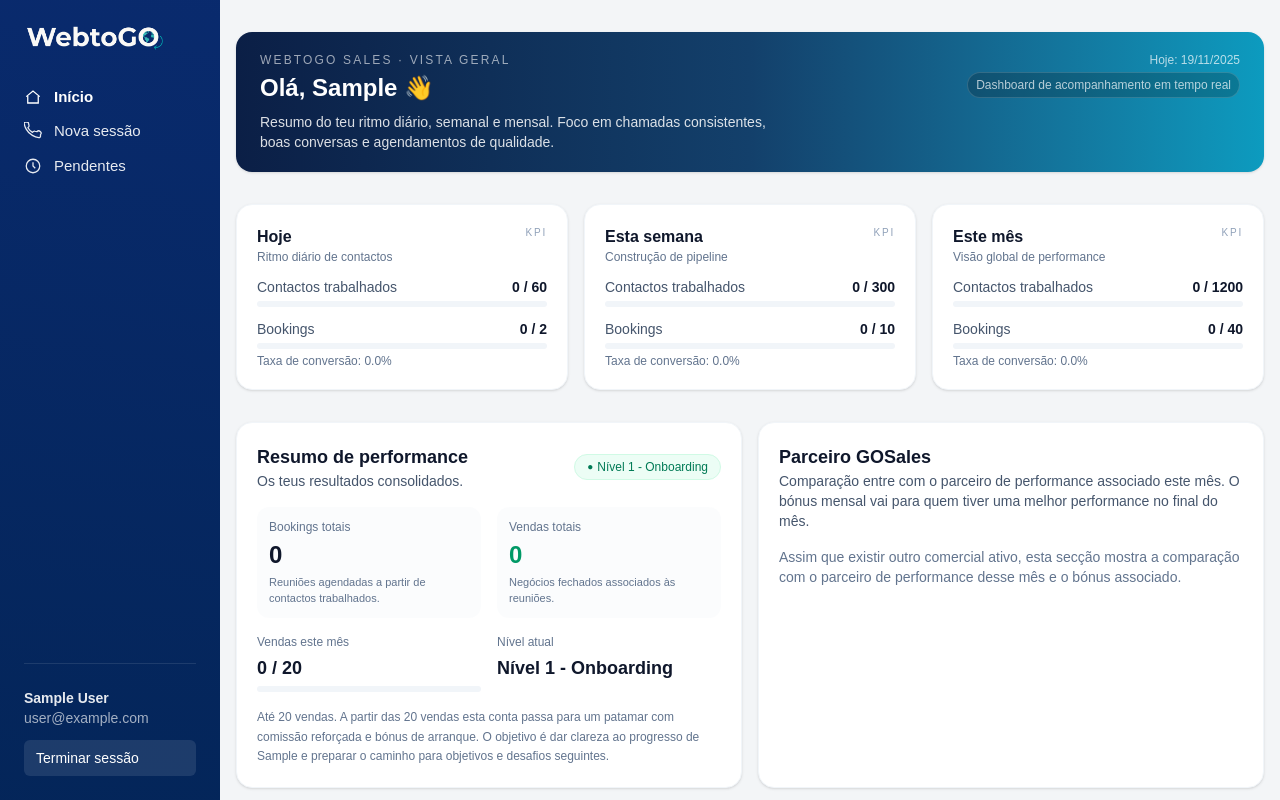
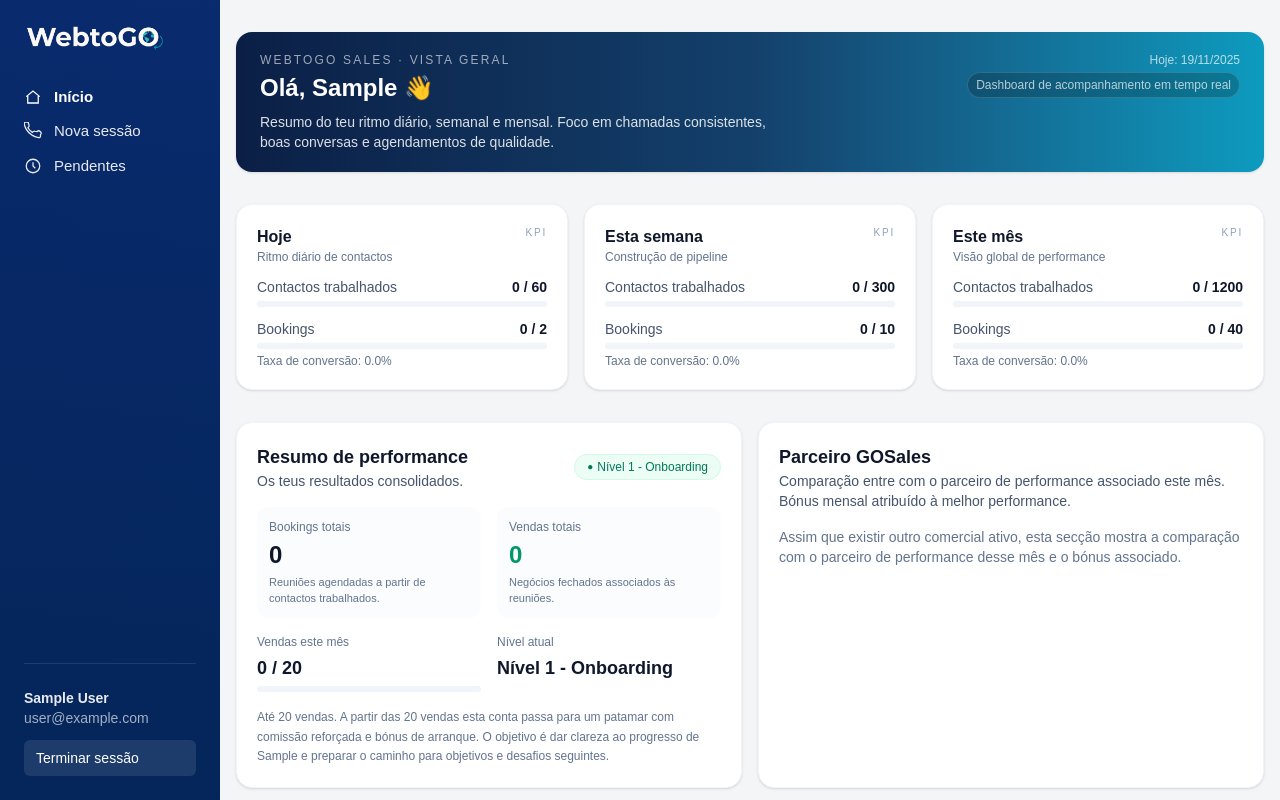
Before and after one commit to hugoc1944/webtogo-sales, a Next.js app: page /associate in a window 1280 px wide. Built offline with nearby package versions, Linux system fonts and the light colour scheme; no server answers; the database is empty; sample sign-in values are in the browser's storage.

Commit message:
Slight change in UI of associate

```diff
--- a/app/associate/page.tsx
+++ b/app/associate/page.tsx
@@ -381,8 +381,7 @@ export default async function AssociateHome() {
                 </h2>
                 <p className="text-sm text-slate-600">
                   Comparação entre com o parceiro
-                  de performance associado este mês. O bónus mensal vai para quem
-                  tiver uma melhor performance no final do mês.
+                  de performance associado este mês. Bónus mensal atribuído à melhor performance.
                 </p>
               </div>
             </div>
```
